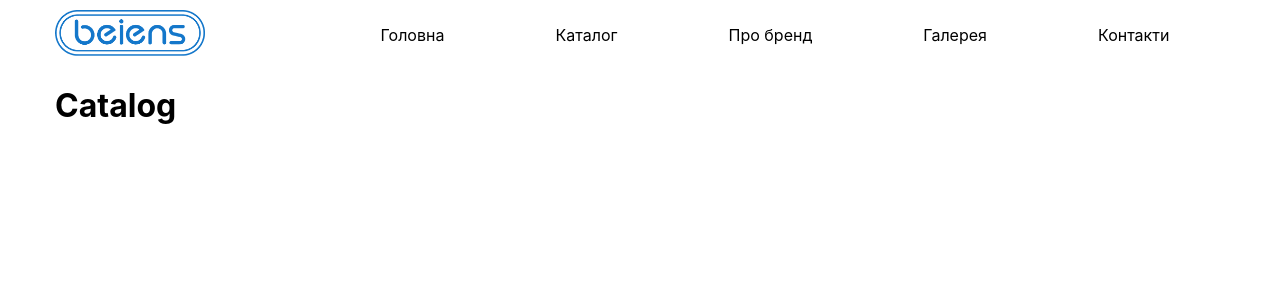
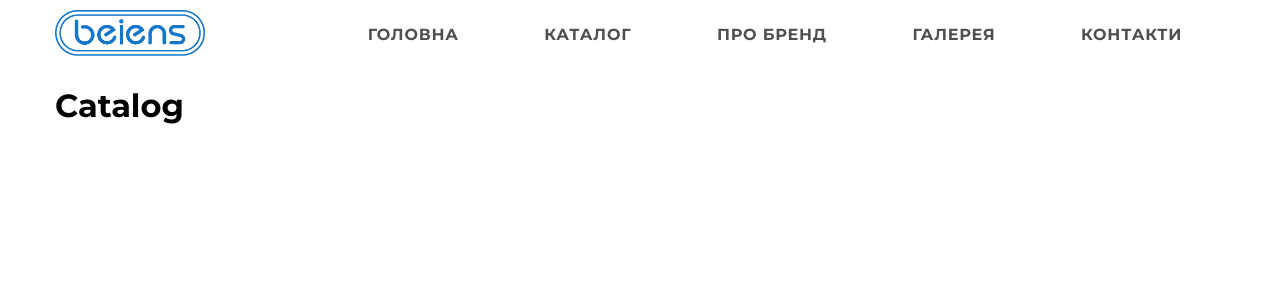
Before and after one commit to AndreyMandybura/beiens-project, a Next.js app: page /catalog in a window 1280 px wide. Shown: the top 300 px of the page. Built offline with nearby package versions, Linux system fonts and the light colour scheme.

Commit message:
стили меню

```diff
--- a/components/NavBar/NavBar.js
+++ b/components/NavBar/NavBar.js
@@ -15,11 +15,11 @@
                     <div className={s.navWrapper}>
                         <Link href={'/'}><a><Image src={logo} alt="logo" width={150} height={46} /></a></Link>
                             <ul className={s.navList}>
-                                <li className={s.navItem}><Link href={'/'}><a>Головна</a></Link></li>
-                                <li className={s.navItem}><Link href={'/catalog'}><a>Каталог</a></Link></li>
-                                <li className={s.navItem}><Link href={'/brand'}><a>Про бренд</a></Link></li>
-                                <li className={s.navItem}><Link href={'/gallery'}><a>Галерея</a></Link></li>
-                                <li className={s.navItem}><Link href={'/contacts'}><a>Контакти</a></Link></li>
+                                <li className={s.navItem}><Link href={'/'}><a>головна</a></Link></li>
+                                <li className={s.navItem}><Link href={'/catalog'}><a>каталог</a></Link></li>
+                                <li className={s.navItem}><Link href={'/brand'}><a>про бренд</a></Link></li>
+                                <li className={s.navItem}><Link href={'/gallery'}><a>галерея</a></Link></li>
+                                <li className={s.navItem}><Link href={'/contacts'}><a>контакти</a></Link></li>
                             </ul>
                         <button type="button" className={s.menuButton} onClick={() => setActive(!active)}>
                             <svg width={40} height={40} aria-label="Mobile menu switch" className={active ? s.iconCross : s.iconMenu}>
@@ -31,11 +31,11 @@
                 </div>
                 <div className={active ? s.activeSideNav : s.sideNav}>
                     <ul className={s.sideNavList}>
-                        <li className={s.sideNavItem}><Link href={'/'}><a>Головна</a></Link></li>
-                        <li className={s.sideNavItem}><Link href={'/catalog'}><a>Каталог</a></Link></li>
-                        <li className={s.sideNavItem}><Link href={'/brand'}><a>Про бренд</a></Link></li>
-                        <li className={s.sideNavItem}><Link href={'/gallery'}><a>Галерея</a></Link></li>
-                        <li className={s.sideNavItem}><Link href={'/contacts'}><a>Контакти</a></Link></li>
+                        <li className={s.sideNavItem}><Link href={'/'}><a>головна</a></Link></li>
+                        <li className={s.sideNavItem}><Link href={'/catalog'}><a>каталог</a></Link></li>
+                        <li className={s.sideNavItem}><Link href={'/brand'}><a>про бренд</a></Link></li>
+                        <li className={s.sideNavItem}><Link href={'/gallery'}><a>галерея</a></Link></li>
+                        <li className={s.sideNavItem}><Link href={'/contacts'}><a>контакти</a></Link></li>
                     </ul>
                 </div>
             </nav>
--- a/components/NavBar/NavBar.module.css
+++ b/components/NavBar/NavBar.module.css
@@ -34,9 +34,6 @@
 
 .iconMenu {
     display: block;
-}
-
-.iconMenu:hover {
     fill: #3f8cce;
 }
 
@@ -46,9 +43,6 @@
 
 .iconCross {
     display: block;
-}
-
-.iconCross:hover {
     fill: #3f8cce;
 }
 
@@ -71,6 +65,20 @@
     margin: 0;
     padding: 0;
     }
+}
+
+.navItem {
+    font-size: 16px;
+    font-weight: 700;
+    text-transform: uppercase;
+    letter-spacing: .05em;
+    line-height: 1.65em;
+    color: #514f4e;
+}
+
+.navItem:hover,
+.navItem:focus {
+    color: #3f8cce;
 }
 
 .sideNav {
@@ -100,13 +108,19 @@
 
 .sideNavList {
     list-style-type: none;
-    font-size: 24px;
-    font-weight: 700;
+    padding-top: 30px;
+    padding-left: 25px;
 }
 
 .sideNavItem {
+    font-size: 16px;
+    font-weight: 700;
+    text-transform: uppercase;
+    letter-spacing: .05em;
+    line-height: 1.65em;
     color: #514f4e;
 }
-.sideNavItem:hover {
-    color: #3f8cce;
+
+.sideNavItem:not(:last-child) {
+    margin-bottom: 30px;
 }
--- /dev/null
+++ b/pages/_document.js
@@ -0,0 +1,17 @@
+import { Html, Head, Main, NextScript } from 'next/document'
+
+export default function Document() {
+  return (
+    <Html>
+        <Head>
+            <link rel="preconnect" href="https://fonts.googleapis.com" />
+            <link rel="preconnect" href="https://fonts.gstatic.com" crossOrigin />
+            <link href="https://fonts.googleapis.com/css2?family=Montserrat:wght@400;700&display=swap" rel="stylesheet" />
+        </Head>
+        <body>
+            <Main />
+            <NextScript />
+        </body>
+    </Html>
+  )
+}
--- a/styles/globals.css
+++ b/styles/globals.css
@@ -2,8 +2,7 @@
 body {
     padding: 0;
     margin: 0;
-    font-family: -apple-system, BlinkMacSystemFont, Segoe UI, Roboto, Oxygen,
-        Ubuntu, Cantarell, Fira Sans, Droid Sans, Helvetica Neue, sans-serif;
+    font-family: 'Montserrat', sans-serif;
 }
 
 a {
@@ -13,6 +12,11 @@
 
 * {
     box-sizing: border-box;
+}
+
+ul {
+    margin: 0;
+    padding: 0;
 }
 
 .container {
```
